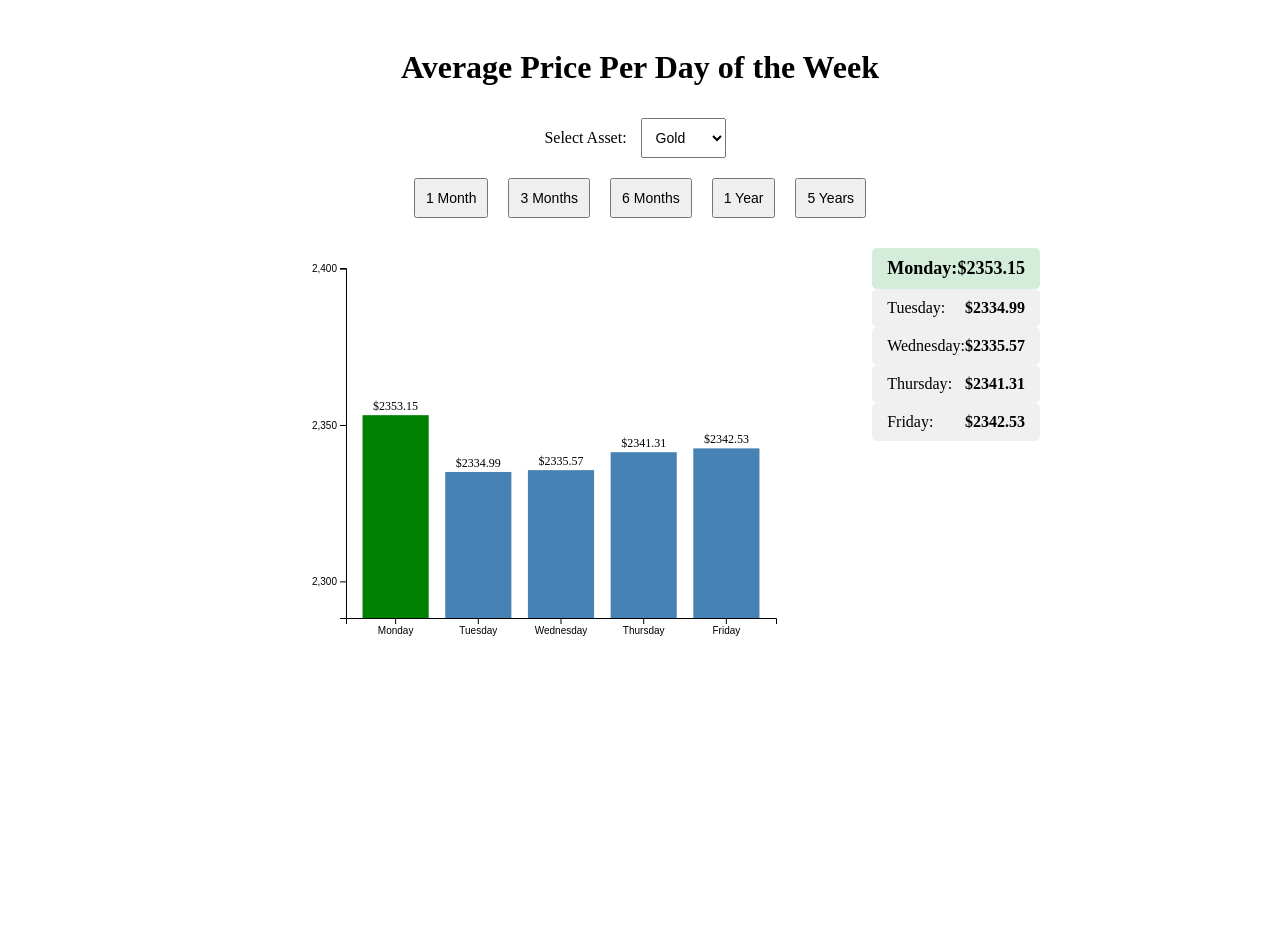
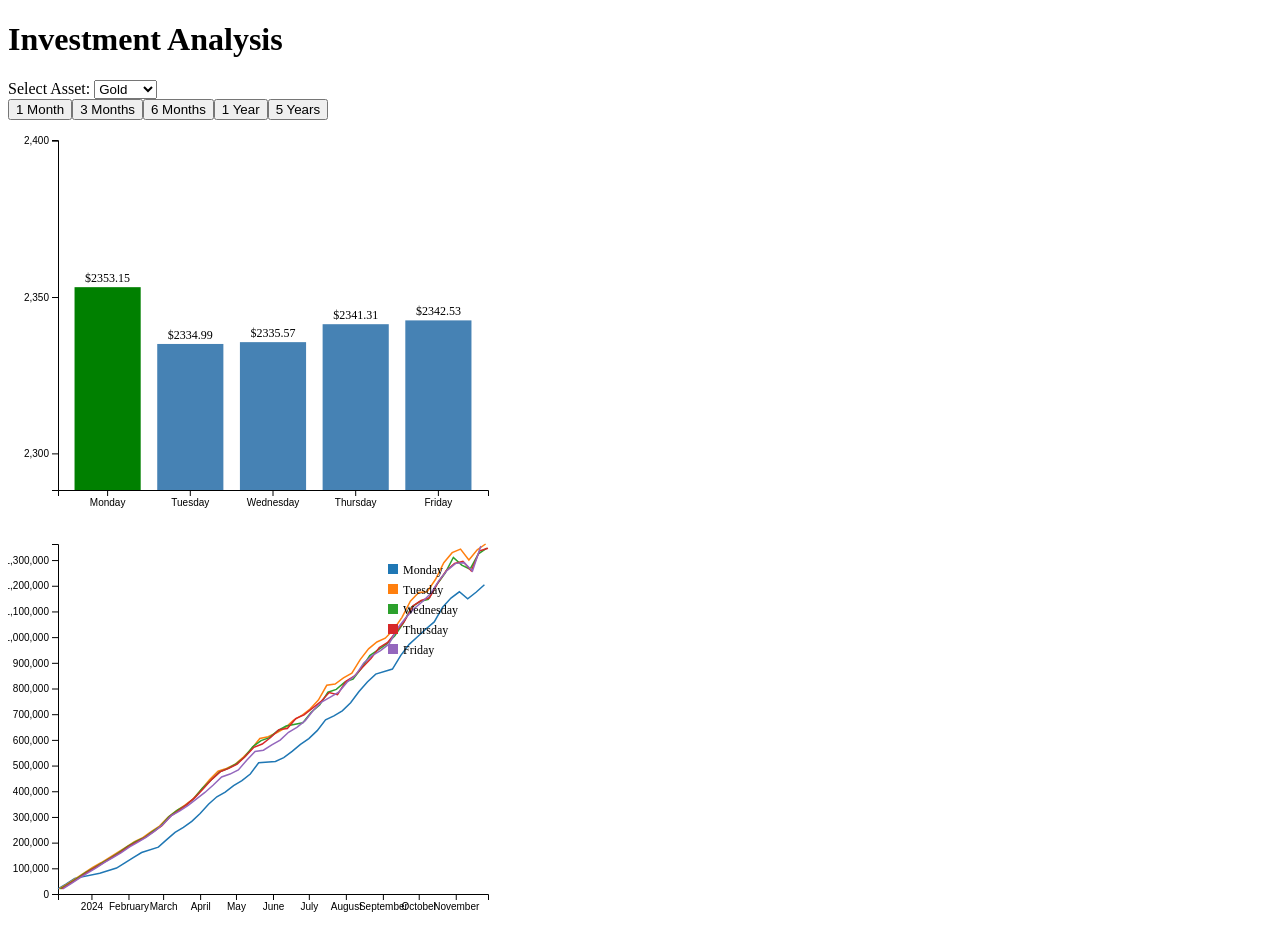
Before and after one commit to nikopastore/recurring-asset-analysis, a Svelte app: page / in a window 1280 px wide. Before the commit the page ends 800 px from the top, so only its background shows below. Built offline with nearby package versions, Linux system fonts and the light colour scheme.

Commit message:
Update App.svelte

```diff
--- a/src/App.svelte
+++ b/src/App.svelte
@@ -16,10 +16,11 @@
 
     let assetData = [];
     let averages = [];
+    let investmentGrowth = [];
     let highestDay = null;
     let errorMessage = "";
 
-    let chart;
+    let barChart, lineChart;
 
     onMount(async () => {
         try {
@@ -56,7 +57,30 @@
 
         highestDay = averages.reduce((max, current) => (current.average > max.average ? current : max), averages[0]);
 
-        drawChart();
+        calculateInvestmentGrowth(filteredData, daysOfWeek);
+        drawBarChart();
+        drawLineChart();
+    }
+
+    function calculateInvestmentGrowth(filteredData, daysOfWeek) {
+        const weeklyInvestment = 10;
+
+        investmentGrowth = daysOfWeek.map((day) => {
+            let totalInvestment = 0;
+            const dailyGrowth = [];
+
+            filteredData
+                .filter((record) => record.Day === day)
+                .forEach((record) => {
+                    totalInvestment += weeklyInvestment;
+                    dailyGrowth.push({
+                        date: new Date(record.Date),
+                        value: totalInvestment * record.Close,
+                    });
+                });
+
+            return { day, growth: dailyGrowth };
+        });
     }
 
     function handleAssetChange(event) {
@@ -69,15 +93,15 @@
         calculateAverages();
     }
 
-    function drawChart() {
-        d3.select(chart).selectAll("*").remove();
+    function drawBarChart() {
+        d3.select(barChart).selectAll("*").remove();
 
         const margin = { top: 20, right: 20, bottom: 30, left: 50 };
         const width = 500 - margin.left - margin.right;
         const height = 400 - margin.top - margin.bottom;
 
         const svg = d3
-            .select(chart)
+            .select(barChart)
             .append("svg")
             .attr("width", width + margin.left + margin.right)
             .attr("height", height + margin.top + margin.bottom)
@@ -119,82 +143,82 @@
             .style("font-size", "12px")
             .text((d) => `$${d.average.toFixed(2)}`);
     }
+
+    function drawLineChart() {
+        d3.select(lineChart).selectAll("*").remove();
+
+        const margin = { top: 20, right: 20, bottom: 30, left: 50 };
+        const width = 500 - margin.left - margin.right;
+        const height = 400 - margin.top - margin.bottom;
+
+        const svg = d3
+            .select(lineChart)
+            .append("svg")
+            .attr("width", width + margin.left + margin.right)
+            .attr("height", height + margin.top + margin.bottom)
+            .append("g")
+            .attr("transform", `translate(${margin.left},${margin.top})`);
+
+        const x = d3
+            .scaleTime()
+            .domain([
+                d3.min(investmentGrowth, (d) => d3.min(d.growth, (p) => p.date)),
+                d3.max(investmentGrowth, (d) => d3.max(d.growth, (p) => p.date)),
+            ])
+            .range([0, width]);
+
+        const y = d3
+            .scaleLinear()
+            .domain([0, d3.max(investmentGrowth, (d) => d3.max(d.growth, (p) => p.value))])
+            .range([height, 0]);
+
+        svg.append("g").attr("transform", `translate(0,${height})`).call(d3.axisBottom(x));
+        svg.append("g").call(d3.axisLeft(y));
+
+        const colors = d3.scaleOrdinal(d3.schemeCategory10);
+
+        investmentGrowth.forEach((lineData, index) => {
+            svg.append("path")
+                .datum(lineData.growth)
+                .attr("fill", "none")
+                .attr("stroke", colors(index))
+                .attr("stroke-width", 1.5)
+                .attr(
+                    "d",
+                    d3
+                        .line()
+                        .x((d) => x(d.date))
+                        .y((d) => y(d.value))
+                );
+        });
+
+        const legend = svg
+            .append("g")
+            .attr("transform", `translate(${width - 100},${margin.top})`);
+
+        investmentGrowth.forEach((lineData, index) => {
+            legend.append("rect")
+                .attr("x", 0)
+                .attr("y", index * 20)
+                .attr("width", 10)
+                .attr("height", 10)
+                .attr("fill", colors(index));
+
+            legend.append("text")
+                .attr("x", 15)
+                .attr("y", index * 20 + 10)
+                .text(lineData.day)
+                .style("font-size", "12px");
+        });
+    }
 </script>
 
 <style>
-    body {
-        font-family: Arial, sans-serif;
-        background: #f9f9f9;
-        color: #333;
-    }
-
-    .container {
-        max-width: 800px;
-        margin: 0 auto;
-        padding: 20px;
-        text-align: center;
-    }
-
-    select,
-    button {
-        padding: 10px;
-        margin: 10px;
-        font-size: 14px;
-    }
-
-    .chart-container {
-        display: flex;
-        justify-content: space-between;
-        margin-top: 20px;
-    }
-
-    .chart {
-        flex: 1;
-    }
-
-    .averages-list {
-        margin-left: 20px;
-        display: flex;
-        flex-direction: column;
-        gap: 10px;
-        align-items: flex-start;
-    }
-
-    ul {
-        list-style: none;
-        padding: 0;
-        margin: 0;
-    }
-
-    ul li {
-        background: #f0f0f0;
-        padding: 10px 15px;
-        border-radius: 5px;
-        display: flex;
-        justify-content: space-between;
-        align-items: center;
-        font-size: 16px;
-        max-width: 200px;
-    }
-
-    ul li.highlight {
-        background: #d4edda; /* Green highlight for the highest day */
-        font-weight: bold;
-        font-size: 18px;
-    }
-
-    ul li span:first-child {
-        flex-grow: 1;
-        text-align: left;
-    }
-
-    ul li span:last-child {
-        font-weight: bold;
-    }
+    /* Styling remains the same as before */
 </style>
 
 <div class="container">
-    <h1>Average Price Per Day of the Week</h1>
+    <h1>Investment Analysis</h1>
 
     <!-- Asset Selector -->
     <div>
@@ -218,24 +242,9 @@
         {/each}
     </div>
 
-    <!-- Chart and List -->
-    <div class="chart-container">
-        <!-- Chart -->
-        <div class="chart" bind:this={chart}></div>
+    <!-- Bar Chart -->
+    <div bind:this={barChart}></div>
 
-        <!-- Averages List -->
-        <div class="averages-list">
-            {#if errorMessage}
-                <p>{errorMessage}</p>
-            {:else}
-                <ul>
-                    {#each averages as { day, average }}
-                        <li class:highlight={day === highestDay.day}>
-                            <span>{day}:</span> <span>${average.toFixed(2)}</span>
-                        </li>
-                    {/each}
-                </ul>
-            {/if}
-        </div>
-    </div>
+    <!-- Line Chart -->
+    <div bind:this={lineChart}></div>
 </div>
```
